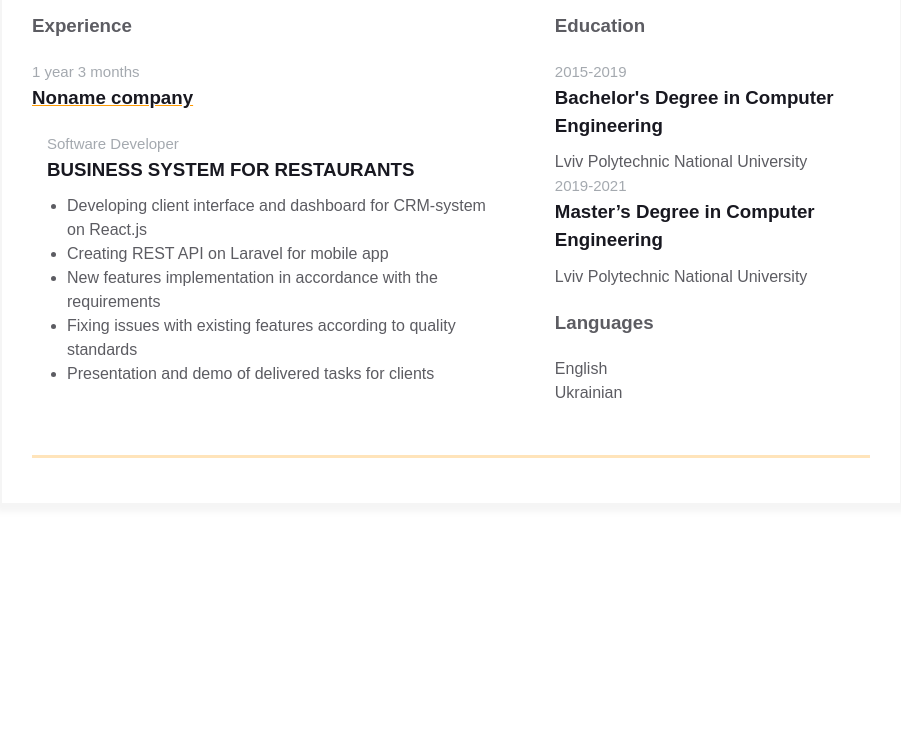
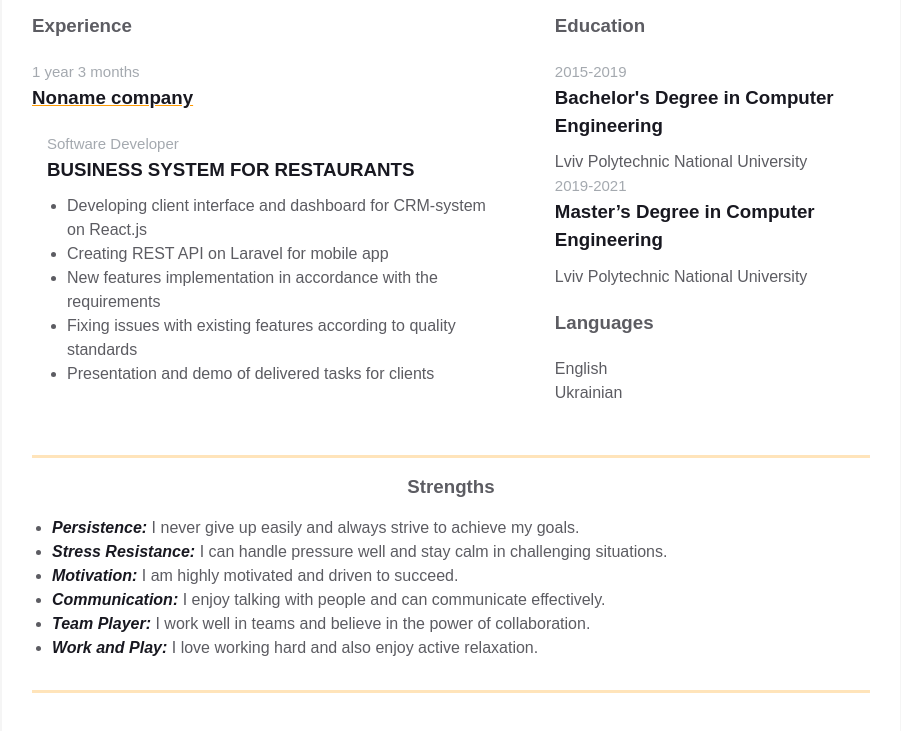
Before and after one commit to MykolaMatviiv/homepage, a plain HTML site: page index.html in a window 1280 px wide. Shown: the part 621-1352 px from the top of the page, without its empty margins (189-1090 px from the left). Before the commit the page ends 1175 px from the top, so only its background shows below. Drawn offline with Linux system fonts and the light colour scheme.

Commit message:
Added strengths section

```diff
--- a/index.html
+++ b/index.html
@@ -161,6 +161,39 @@
           </div>
         </div>
       </div>
+      <div class="container">
+        <div class="resume__block">
+          <div class="strengths">
+            <h3 class="strengths__header">Strengths</h3>
+            <ul class="strengths__list">
+              <li class="strengths__item">
+                <span class="strengths__item-subheader">Persistence:</span> I never give up easily and always strive
+                to achieve my goals.
+              </li>
+              <li class="strengths__item">
+                <span class="strengths__item-subheader">Stress Resistance:</span> I can handle pressure well and stay
+                calm in challenging situations.
+              </li>
+              <li class="strengths__item">
+                <span class="strengths__item-subheader">Motivation:</span> I am highly motivated and driven to
+                succeed.
+              </li>
+              <li class="strengths__item">
+                <span class="strengths__item-subheader">Communication:</span> I enjoy talking with people and can
+                communicate effectively.
+              </li>
+              <li class="strengths__item">
+                <span class="strengths__item-subheader">Team Player:</span> I work well in teams and believe in the
+                power of collaboration.
+              </li>
+              <li class="strengths__item">
+                <span class="strengths__item-subheader">Work and Play:</span> I love working hard and also enjoy
+                active relaxation.
+              </li>
+            </ul>
+          </div>
+        </div>
+      </div>
     </div>
   </main>
 </body>
--- a/styles.css
+++ b/styles.css
@@ -50,6 +50,7 @@ body {
 }
 
 @media screen and (max-width: 576px) {
+
   .main-info,
   .contact_info_container {
     flex-direction: column;
@@ -264,3 +265,25 @@ body {
 .additional-info__languages-item {
   color: var(--secondary-text-color);
 }
+
+/* Strengths */
+.strengths__header {
+  color: var(--secondary-text-color);
+  text-align: center;
+  margin-bottom: 15px;
+}
+
+.strengths__list {
+  color: var(--secondary-text-color);
+  padding-left: 20px;
+}
+
+.strengths__item {
+  color: var(--secondary-text-color);
+}
+
+.strengths__item-subheader {
+  color: var(--primary-text-color);
+  font-weight: bold;
+  font-style: italic;
+}
```
